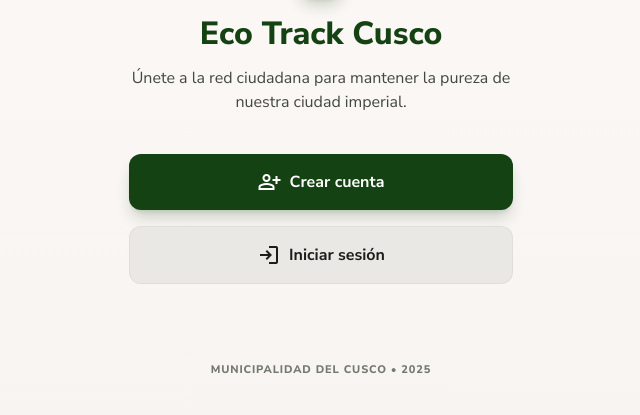
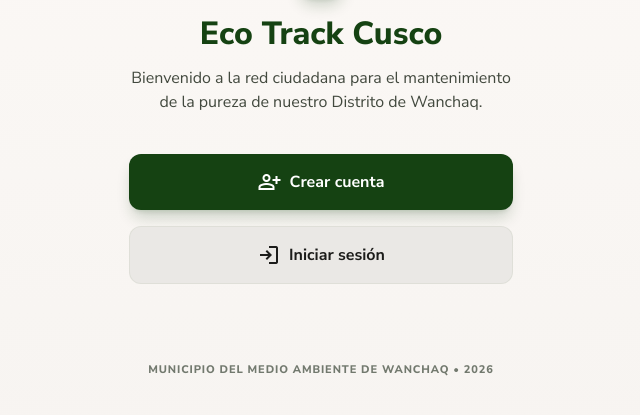
Before and after one commit to hectorDev2/EcoTrack-Cusco-unsaac, a Next.js app: page / in a window 1280 px wide. Shown: the part 223-638 px from the top of the page, without its empty margins (319-959 px from the left). Built offline with nearby package versions, Linux system fonts and the light colour scheme; no server answers.

Commit message:
COrreccion de rutas

```diff
--- a/app/(admin)/layout.tsx
+++ b/app/(admin)/layout.tsx
@@ -11,7 +11,6 @@ const navItems = [
   { href: '/dashboard', icon: 'dashboard', label: 'Panel' },
   { href: '/admin-incidencias', icon: 'report_problem', label: 'Incidencias' },
   { href: '/flota', icon: 'local_shipping', label: 'Flota' },
-  { href: '/admin-zonas', icon: 'map', label: 'Zonas' },
   { href: '/admin-rutas', icon: 'route', label: 'Rutas' },
   { href: '/analisis', icon: 'bar_chart', label: 'Analíticas' },
   { href: '/usuarios', icon: 'group', label: 'Usuarios' },
--- a/app/page.tsx
+++ b/app/page.tsx
@@ -18,7 +18,7 @@ export default function OnboardingPage() {
           Eco Track Cusco
         </h1>
         <p className="text-[16px] leading-[24px] text-on-surface-variant max-w-sm mx-auto">
-          Únete a la red ciudadana para mantener la pureza de nuestra ciudad imperial.
+          Bienvenido a la red ciudadana para el mantenimiento de la pureza de nuestro Distrito de Wanchaq.
         </p>
       </div>
 
@@ -42,7 +42,7 @@ export default function OnboardingPage() {
 
       <footer className="relative w-full py-6 text-center mt-12">
         <span className="text-[11px] leading-[14px] tracking-[0.08em] font-extrabold text-outline uppercase">
-          Municipalidad del Cusco • 2025
+          Municipio del medio ambiente de Wanchaq • 2026
         </span>
       </footer>
     </main>
```
Also changed, not shown: 1 other file (tests, documents, lock files or other folders).
